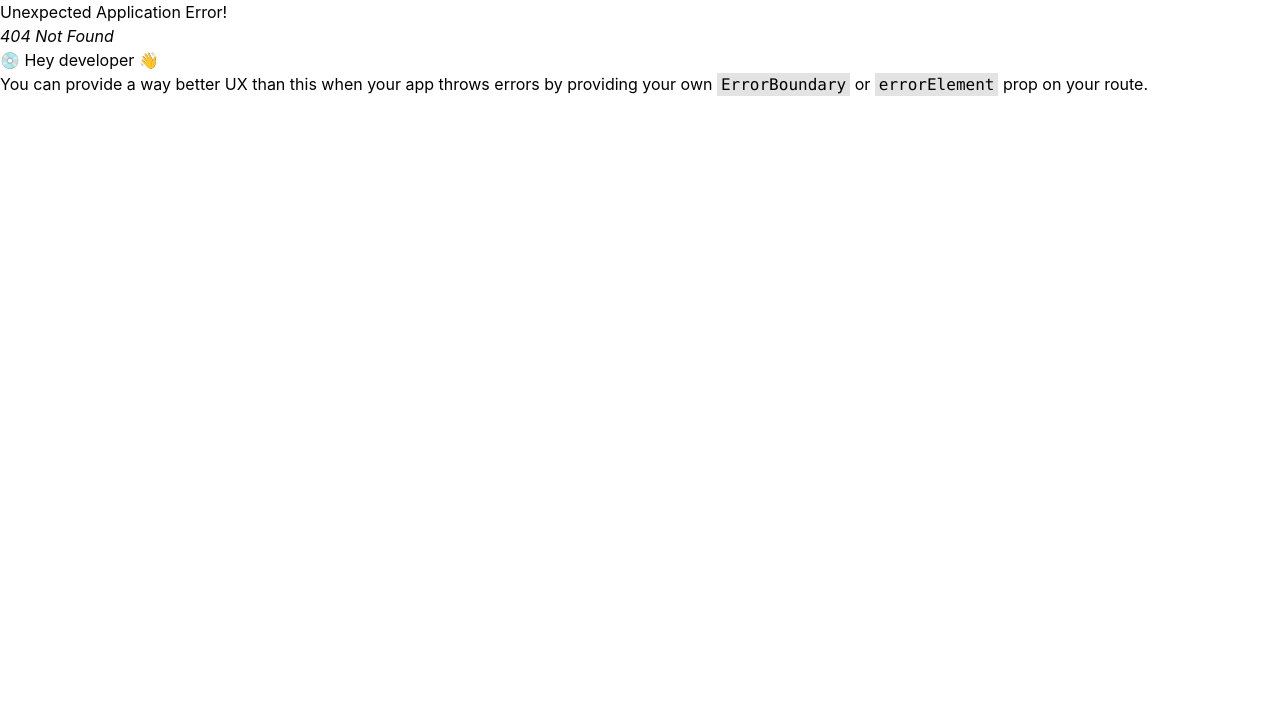
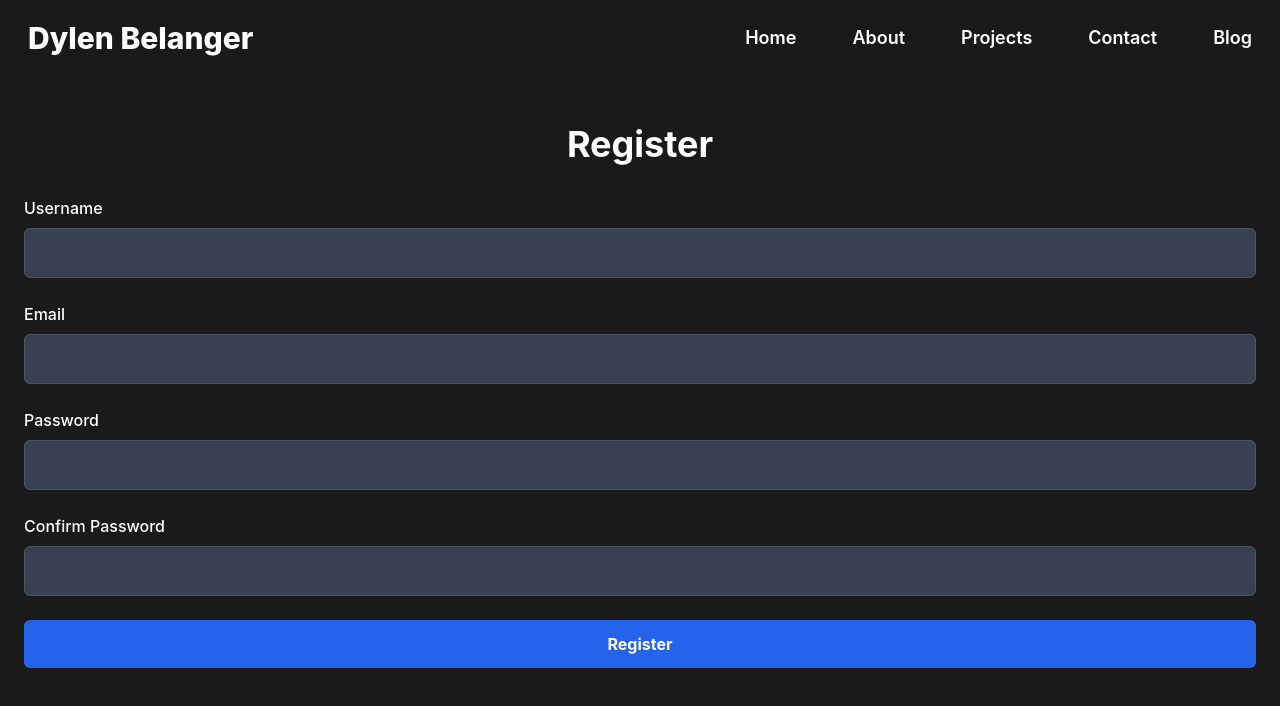
Before and after one commit to dylen400mh/portfolio-v2, a React (Create React App) app: page /register in a window 1280 px wide. Before the commit this address had no page. Shown: the top 706 px of the page. Built offline with nearby package versions, Linux system fonts and the light colour scheme.

Commit message:
Add Register Form

```diff
--- /dev/null
+++ b/src/components/RegisterForm.tsx
@@ -0,0 +1,137 @@
+import React, { useState } from "react";
+import Header from "./Header";
+import { useNavigate } from "react-router-dom";
+
+interface RegisterFormData {
+  username: string;
+  email: string;
+  password: string;
+  confirmPassword: string;
+}
+
+const RegisterForm: React.FC = () => {
+  const [formData, setFormData] = useState<RegisterFormData>({
+    username: "",
+    email: "",
+    password: "",
+    confirmPassword: "",
+  });
+  const [isSubmitting, setIsSubmitting] = useState(false);
+  const [error, setError] = useState("");
+  const navigate = useNavigate();
+
+  const handleChange = (e: React.ChangeEvent<HTMLInputElement>) => {
+    setFormData({ ...formData, [e.target.name]: e.target.value });
+  };
+
+  const handleSubmit = async (e: React.FormEvent) => {
+    e.preventDefault();
+    setIsSubmitting(true);
+    setError("");
+
+    try {
+      const response = await fetch(
+        `${process.env.REACT_APP_BASE_URL}/register`,
+        {
+          method: "POST",
+          headers: {
+            "Content-Type": "application/json",
+          },
+          body: JSON.stringify(formData),
+        }
+      );
+      const data = await response.json();
+      if (response.ok) {
+        navigate("/login");
+      } else {
+        setError(data.message);
+      }
+    } catch (error) {
+      setError("Signup failed. Please try again.");
+    } finally {
+      setIsSubmitting(false);
+    }
+  };
+
+  return (
+    <div className="min-h-screen bg-[#1a1a1a] text-white">
+      <Header />
+      <div className="max-w-7xl mx-auto py-12 px-6">
+        <h2 className="text-4xl font-bold mb-8 text-center">Register</h2>
+        {error && <p className="text-red-500 mb-4">{error}</p>}
+        <form onSubmit={handleSubmit} className="space-y-6">
+          <div className="grid grid-cols-1 gap-6">
+            <div>
+              <label htmlFor="username" className="block mb-2 font-medium">
+                Username
+              </label>
+              <input
+                type="text"
+                id="username"
+                name="username"
+                value={formData.username}
+                onChange={handleChange}
+                className="w-full p-3 border rounded-md bg-gray-700 border-gray-600 text-white"
+                required
+              />
+            </div>
+            <div>
+              <label htmlFor="email" className="block mb-2 font-medium">
+                Email
+              </label>
+              <input
+                type="email"
+                id="email"
+                name="email"
+                value={formData.email}
+                onChange={handleChange}
+                className="w-full p-3 border rounded-md bg-gray-700 border-gray-600 text-white"
+                required
+              />
+            </div>
+            <div>
+              <label htmlFor="password" className="block mb-2 font-medium">
+                Password
+              </label>
+              <input
+                type="password"
+                id="password"
+                name="password"
+                value={formData.password}
+                onChange={handleChange}
+                className="w-full p-3 border rounded-md bg-gray-700 border-gray-600 text-white"
+                required
+              />
+            </div>
+            <div>
+              <label
+                htmlFor="confirmPassword"
+                className="block mb-2 font-medium"
+              >
+                Confirm Password
+              </label>
+              <input
+                type="password"
+                id="confirmPassword"
+                name="confirmPassword"
+                value={formData.confirmPassword}
+                onChange={handleChange}
+                className="w-full p-3 border rounded-md bg-gray-700 border-gray-600 text-white"
+                required
+              />
+            </div>
+          </div>
+          <button
+            type="submit"
+            className="w-full bg-blue-600 hover:bg-blue-500 text-white font-bold py-3 rounded-md transition-colors duration-300"
+            disabled={isSubmitting}
+          >
+            {isSubmitting ? "Registering..." : "Register"}
+          </button>
+        </form>
+      </div>
+    </div>
+  );
+};
+
+export default RegisterForm;
--- a/src/index.tsx
+++ b/src/index.tsx
@@ -6,6 +6,7 @@ import reportWebVitals from "./reportWebVitals";
 import { createBrowserRouter, RouterProvider } from "react-router-dom";
 import Blog from "./components/Blog";
 import BlogPost from "./components/BlogPost";
+import RegisterForm from "./components/RegisterForm";
 
 const root = ReactDOM.createRoot(
   document.getElementById("root") as HTMLElement
@@ -24,6 +25,10 @@ const router = createBrowserRouter([
     path: "/blog/:id",
     element: <BlogPost />,
   },
+  {
+    path: "/register",
+    element: <RegisterForm />,
+  },
 ]);
 
 root.render(
```
